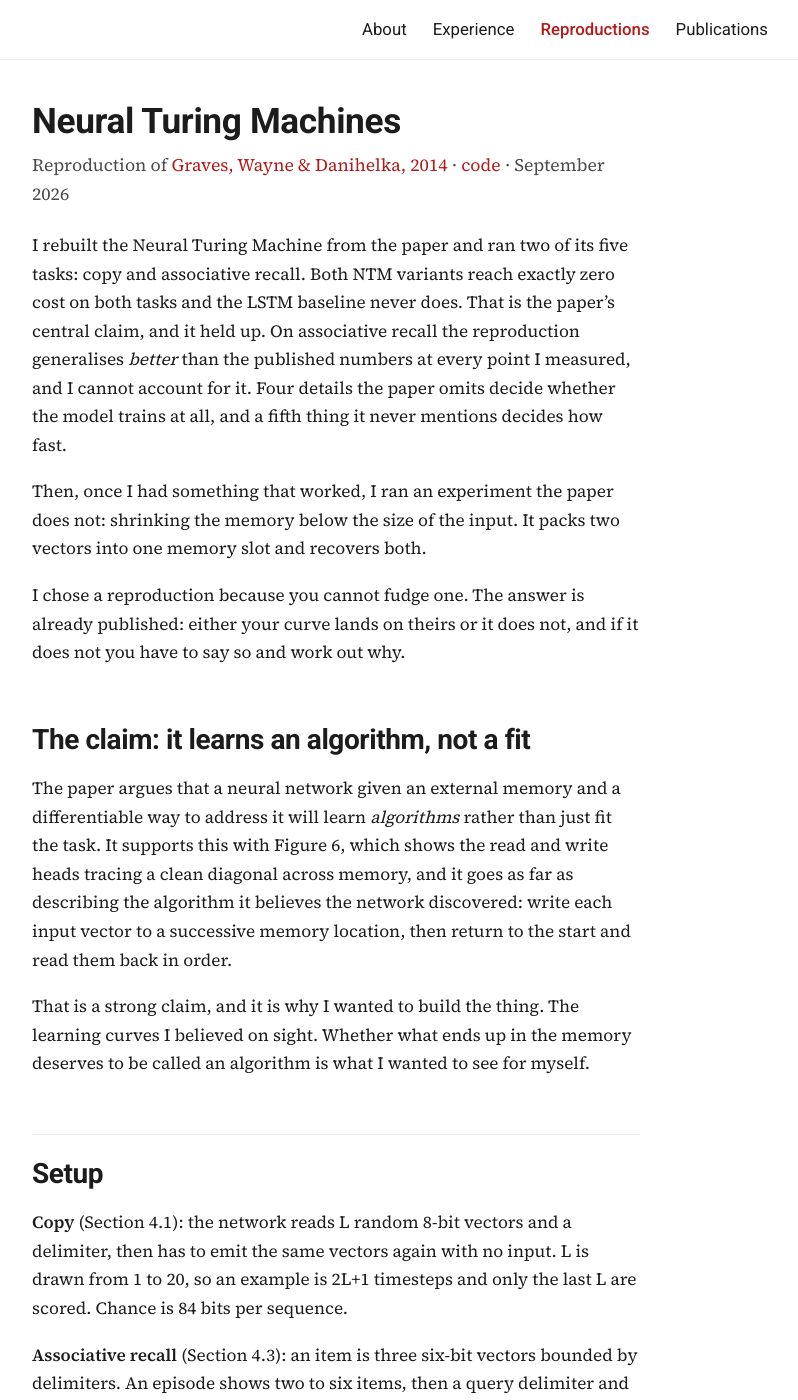
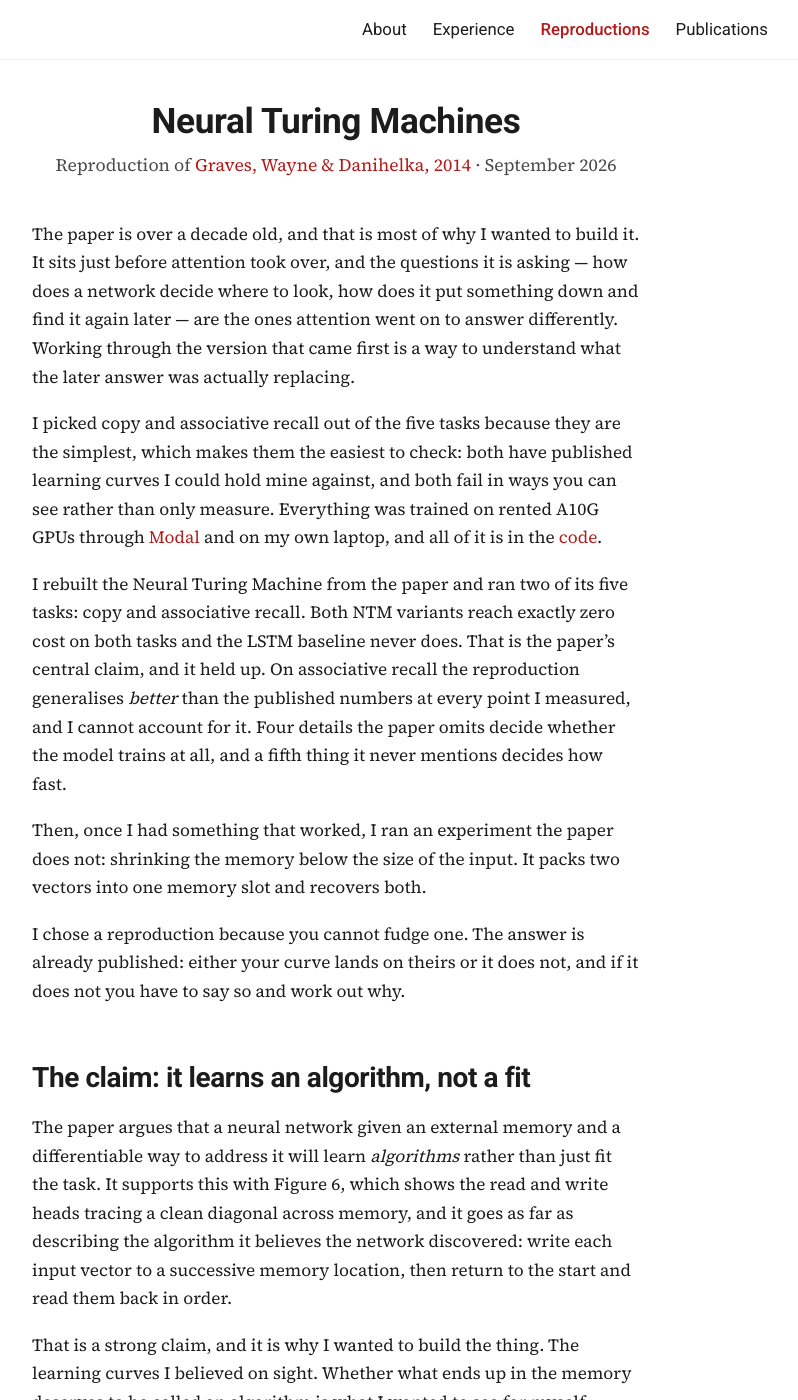
Before and after one commit to mgupta8143/mgupta8143.github.io, a Jekyll site: the page built from _reproductions/neural-turing-machines.md, in a window 1280 px wide and 1400 px high. Shown: the whole window, without its empty margins (304-1102 px from the left). Built offline with Jekyll 4.4.1, drawn with Linux system fonts in a browser that asks for light colours.

Commit message:
Open with why the paper, and centre the title block
Adds the motivation ahead of the results: the paper sits just before
attention took over, and working through the version that came first is
a way to understand what the later answer replaced. Says why copy and
associative recall specifically, and that everything ran on rented A10Gs
through Modal and on my own laptop, with the code linked there.

The byline no longer carries a code link, since the opening paragraph
now does, and the title and byline are centred.

Co-Authored-By: Claude Opus 5 <noreply@anthropic.com>

```diff
--- a/_layouts/reproduction.html
+++ b/_layouts/reproduction.html
@@ -2,9 +2,9 @@
 layout: default
 ---
 <article>
-  <h1 style="font-size:2.2rem">{{ page.title }}</h1>
+  <h1 class="report-title">{{ page.title }}</h1>
   <p class="subtitle">
-    Reproduction of {% if page.paper_url %}<a href="{{ page.paper_url }}">{{ page.paper }}</a>{% else %}{{ page.paper }}{% endif %}{% if page.code %} &middot; <a href="{{ page.code }}">code</a>{% endif %}{% if page.status and page.status != 'done' %} &middot; {{ page.status }}{% endif %}{% if page.date %} &middot; {{ page.date | date: '%B %Y' }}{% endif %}
+    Reproduction of {% if page.paper_url %}<a href="{{ page.paper_url }}">{{ page.paper }}</a>{% else %}{{ page.paper }}{% endif %}{% if page.status and page.status != 'done' %} &middot; {{ page.status }}{% endif %}{% if page.date %} &middot; {{ page.date | date: '%B %Y' }}{% endif %}
   </p>
   {{ content }}
 </article>
--- a/_reproductions/neural-turing-machines.md
+++ b/_reproductions/neural-turing-machines.md
@@ -10,6 +10,18 @@ status: done
 date: 2026-09-26
 summary: Copy and associative recall reproduced from scratch. Both NTMs reach zero cost, the LSTM baseline never does, and shrinking the memory below the input size shows the network packing two vectors into one slot.
 ---
+
+The paper is over a decade old, and that is most of why I wanted to build it. It sits just before
+attention took over, and the questions it is asking — how does a network decide where to look,
+how does it put something down and find it again later — are the ones attention went on to answer
+differently. Working through the version that came first is a way to understand what the later
+answer was actually replacing.
+
+I picked copy and associative recall out of the five tasks because they are the simplest, which
+makes them the easiest to check: both have published learning curves I could hold mine against,
+and both fail in ways you can see rather than only measure. Everything was trained on rented A10G
+GPUs through [Modal](https://modal.com) and on my own laptop, and all of it is in the
+[code](https://github.com/mgupta8143/neural-turing-machines).
 
 I rebuilt the Neural Turing Machine from the paper and ran two of its five tasks: copy and
 associative recall. Both NTM variants reach exactly zero cost on both tasks and the LSTM baseline
--- a/assets/style.css
+++ b/assets/style.css
@@ -116,6 +116,8 @@ th, td { text-align: left; padding: 6px 20px 6px 0; border-bottom: 1px solid var
 blockquote { margin: 18px 0; padding-left: 18px; border-left: 3px solid var(--line); color: var(--grey); }
 hr { border: none; border-top: 1px solid var(--line); margin: 40px 0; }
 
+.report-title { font-size: 2.2rem; text-align: center; }
+article .subtitle { text-align: center; margin-bottom: 40px; }
 .pub .blurb {
   font: 400 .95rem/1.5 "Source Serif 4", Charter, Georgia, serif;
   color: var(--grey); margin-top: 4px; max-width: 42rem;
```
